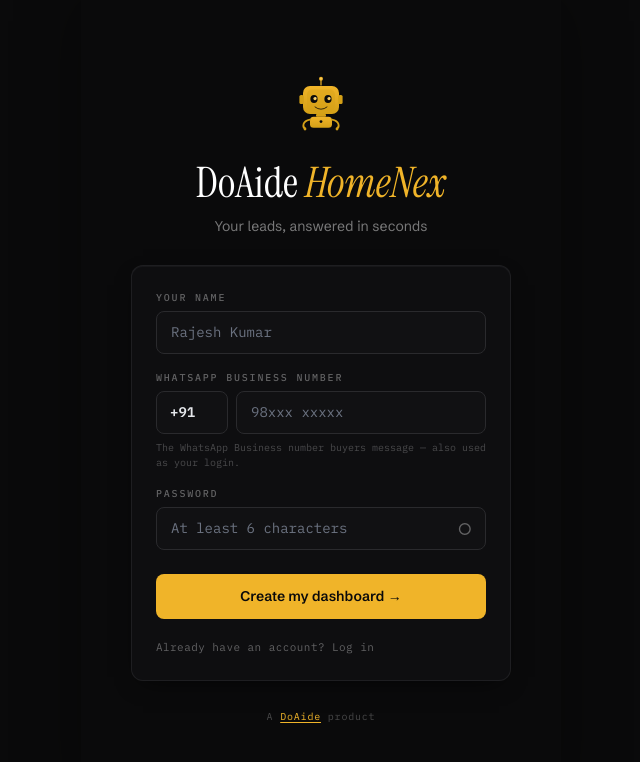
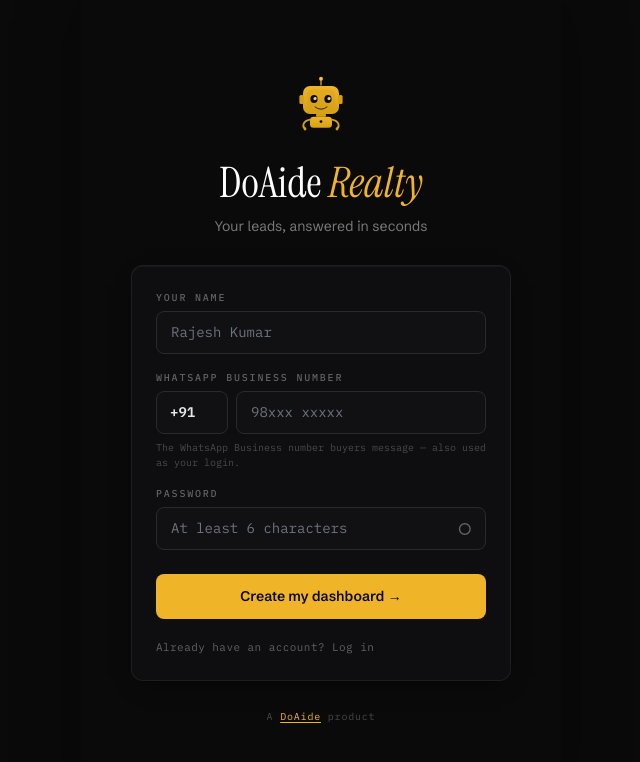
Before and after one commit to r2st/HomeNex, a React (Vite) app: page / in a window 1280 px wide. Shown: the top 762 px of the page, without its empty margins (319-959 px from the left). Built offline with nearby package versions, Linux system fonts and the light colour scheme.

Commit message:
fix(branding): rename "DoAide HomeNex" to "DoAide Realty" on login pages
Update login page titles and HTML meta to reflect the DoAide Realty brand
instead of the internal HomeNex codename.

Co-Authored-By: Claude Opus 4.6 <noreply@anthropic.com>

```diff
--- a/admin/src/pages/Login.jsx
+++ b/admin/src/pages/Login.jsx
@@ -182,7 +182,7 @@ export default function Login({ onLogin }) {
         {robotSvg}
 
         <h1 style={s.title}>
-          DoAide <span style={s.titleAccent}>HomeNex</span>
+          DoAide <span style={s.titleAccent}>Realty</span>
         </h1>
         <p style={s.subtitle}>Internal staff sign-in</p>
 
--- a/index.html
+++ b/index.html
@@ -3,8 +3,8 @@
   <head>
     <meta charset="UTF-8" />
     <meta name="viewport" content="width=device-width, initial-scale=1.0, viewport-fit=cover" />
-    <title>HomeNex — WhatsApp CRM</title>
-    <meta name="description" content="HomeNex by DoAide — leads answered in seconds." />
+    <title>DoAide Realty — WhatsApp CRM</title>
+    <meta name="description" content="DoAide Realty — leads answered in seconds." />
     <link rel="icon" type="image/svg+xml" href="/favicon.svg" />
     <link rel="manifest" href="/manifest.webmanifest" />
     <meta name="theme-color" content="#0A0A0B" />
--- a/src/components/AuthScreen.jsx
+++ b/src/components/AuthScreen.jsx
@@ -291,7 +291,7 @@ export default function AuthScreen({ onAuthed }) {
         {robotSvg}
 
         <h1 style={styles.title}>
-          DoAide <span style={styles.titleAccent}>HomeNex</span>
+          DoAide <span style={styles.titleAccent}>Realty</span>
         </h1>
         <p style={styles.subtitle}>Your leads, answered in seconds</p>
 
```
